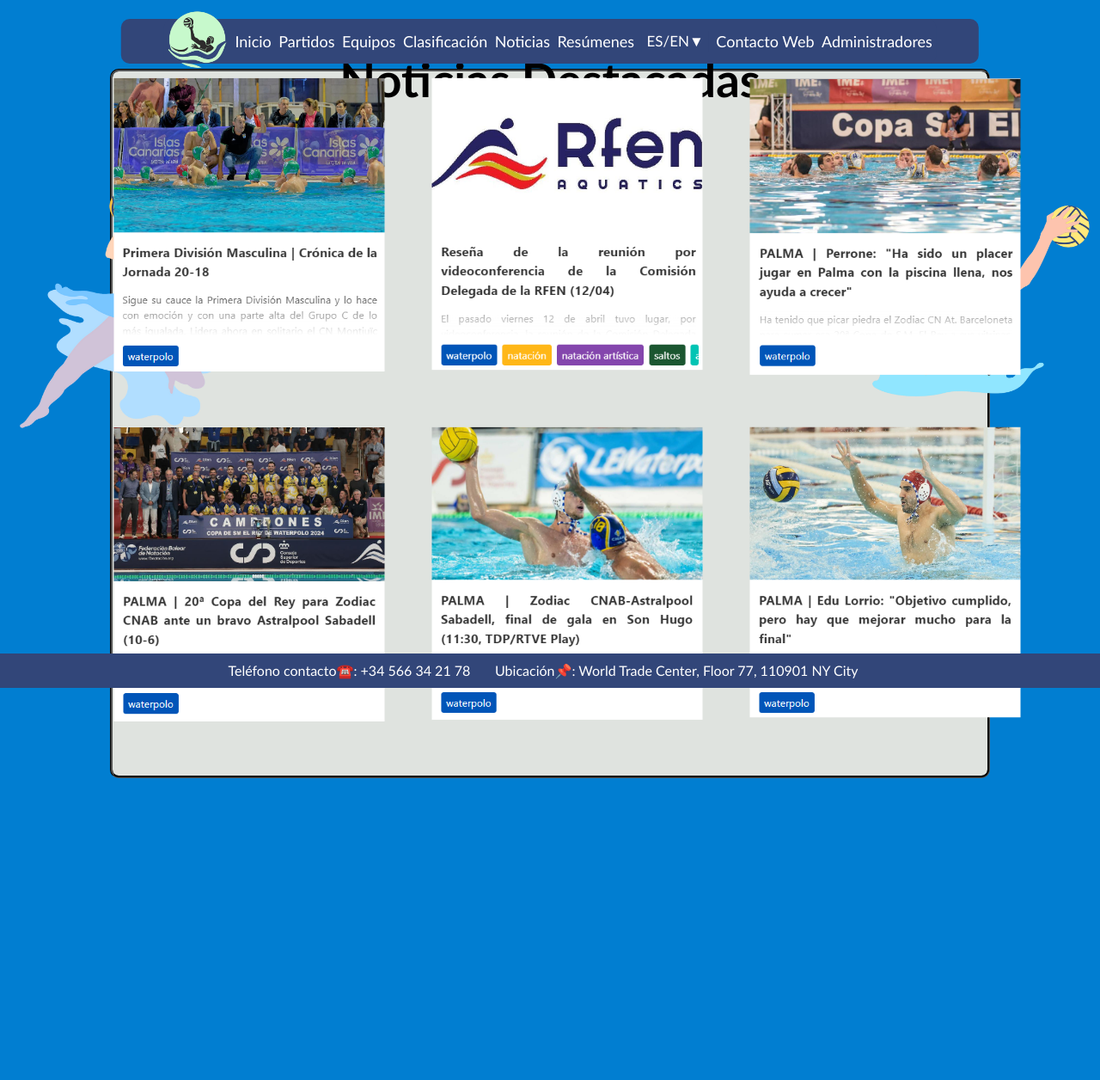
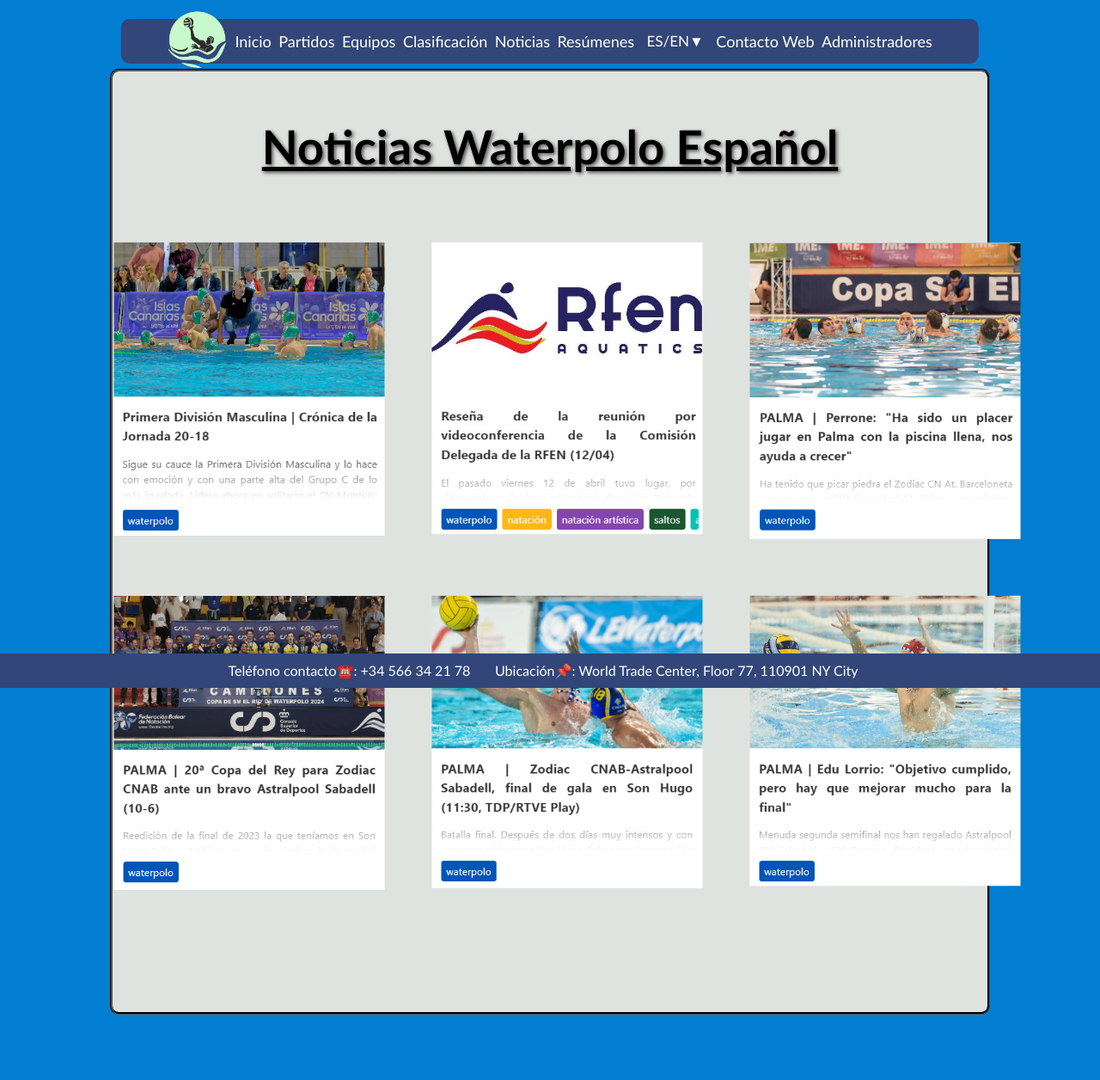
Before and after one commit to Andergilblaz/RWE.github.io, a PHP site: page /noticias.html in a window 1280 px wide. Shown: the whole page at 86% size. Before the commit the page ends 905 px from the top, so only its background shows below. Run offline with PHP 8.4, Linux system fonts and the light colour scheme.

Commit message:
Actualización del día 02/05/2024 a las 23:25

```diff
--- a/administradores.php
+++ b/administradores.php
@@ -21,7 +21,7 @@
         <header id="tablaMenu"> <!-- Aquí se cargará el menú dinámico --></header>
     </div>
 
-    <img src="Multimedia/Fotos/Chica.png" class="chica" width="250px" style="float: left; margin-top: 130px;">
+    <img src="Multimedia/Fotos/Chica.png" class="chica" width="230px" style="float: left; margin-top: 130px; z-index:-1;">
     <img src="Multimedia/Fotos/Chico.png" class="chico" width="250px" style="float: right; margin-top: 120px;">
 
 
@@ -151,7 +151,7 @@
                             <?php echo isset($envio['apellidos']) ? $envio['apellidos'] : 'N/A'; ?></p>
                         <p><strong style="color:Black;">Correo:</strong>
                             <?php echo isset($envio['correo']) ? $envio['correo'] : 'N/A'; ?></p>
-                        <p><strong style="color:Black;">Mensaje:</strong>
+                        <p><strong style="color:Black; z-index:1;">Mensaje:</strong>
                             <?php echo isset($envio['mensaje']) ? $envio['mensaje'] : 'N/A'; ?></p>
 
                         <form method="post" action="<?php echo $_SERVER['PHP_SELF']; ?>">
--- a/estilos.css
+++ b/estilos.css
@@ -273,7 +273,7 @@
   align-items: center;
   margin-bottom: 3%;
   margin-left: -250px;
-  margin-top: -130px;
+
 }
 
 /* Contenedor de la cuadrícula */
@@ -288,6 +288,7 @@
 
 /* Estilo para cada elemento de la cuadrícula */
 .grid-item {
+  margin-top: 5px;
   position: relative;
   /* Posición relativa para contener el borde */
   overflow: hidden;
@@ -379,7 +380,7 @@
 .scrollh3 {
   font-size: clamp(1rem, 3vw + 1rem, 4rem);
   text-align: center;
-  margin-top: -25px;
+
 }
 
 section div {
@@ -982,7 +983,7 @@
 /*-------------------------------InfoJugador-------------------------*/
 
 .infoJugador h1 {
-  margin-top: -130px;
+  margin-top: -145px;
 }
 
 .infoJugador {
@@ -992,13 +993,13 @@
 }
 
 .infoJugador h2 {
-  text-decoration: underline;
+  text-align: center;
 }
 
 .imagenesJugadores img {
   float: right;
   flex: 1;
-margin-top: -383px;
+margin-top: -400px;
   margin-right: 150px;
   border-radius: 10px;
 
--- a/index.html
+++ b/index.html
@@ -34,7 +34,7 @@
   <article> <!--CuadradoInfo-->
     <img src="Multimedia/Fotos/Chica.png" class="chica" width="300px" style="float: left; margin-top: 130px;">
     <img src="Multimedia/Fotos/Chico.png" class="chico" width="300px" style="float: right; margin-top: 120px;">
-    <div class="cuadradoInfo"> <!-- Inicio del div del cuadrado -->
+    <div class="cuadradoInfo" style="height: 2150px;"> <!-- Inicio del div del cuadrado -->
 
       <div id="textoScroll"> <!--textoScroll-->
         <section>
--- a/infoJugadores.html
+++ b/infoJugadores.html
@@ -58,7 +58,7 @@
                 <hr>
 
                 <article class="cuadradoContenedor">
-                    <h2>Información del Jugador</h2>
+                    <h2>Información del Jugador</h2> <hr>
                 <p> <strong> Nombre:</strong> Roger </p>
                 <p> <strong> Apellido/s:</strong> Tahull </p>
                 <p> <strong> Nacionalidad:</strong> Española </p>
@@ -70,7 +70,7 @@
 
 
               <aside class="imagenesJugadores">
-                <img src="./Multimedia/Fotos/Jugadores/Boadilla/RogerTahullInfo.jpg" alt="Foto roger" width="300px" height=373px>
+                <img src="./Multimedia/Fotos/Jugadores/Boadilla/RogerTahullInfo.jpg" alt="Foto roger" width="300px" height=390px>
               </aside>
               <br>
 
--- a/noticias.html
+++ b/noticias.html
@@ -32,16 +32,15 @@
     </div>
 
     <article> <!--CuadradoInfo-->
-        <img src="Multimedia/Fotos/Chica.png" class="chica" width="300px" style="float: left; margin-top: 130px;">
-        <img src="Multimedia/Fotos/Chico.png" class="chico" width="300px" style="float: right; margin-top: 120px;">
-        <div class="cuadradoInfo"> <!-- Inicio del div del cuadrado -->
+
+        <div class="cuadradoInfo" style="height: 1100px;"> <!-- Inicio del div del cuadrado -->
 
 
 
             <!-- Noticias destacadas -->
             <section>
-                <h3 class="scrollh3">Noticias Destacadas</h3>
-                <hr>
+                <h3 class="scrollh3" style="text-decoration: underline; text-shadow: 2px 2px 4px #504f4f;">Noticias Waterpolo Español</h3>
+
                 <div id="noticias" class="noticias">
                     <!-- Aqui iran las noticias -->
                 </div>
```
